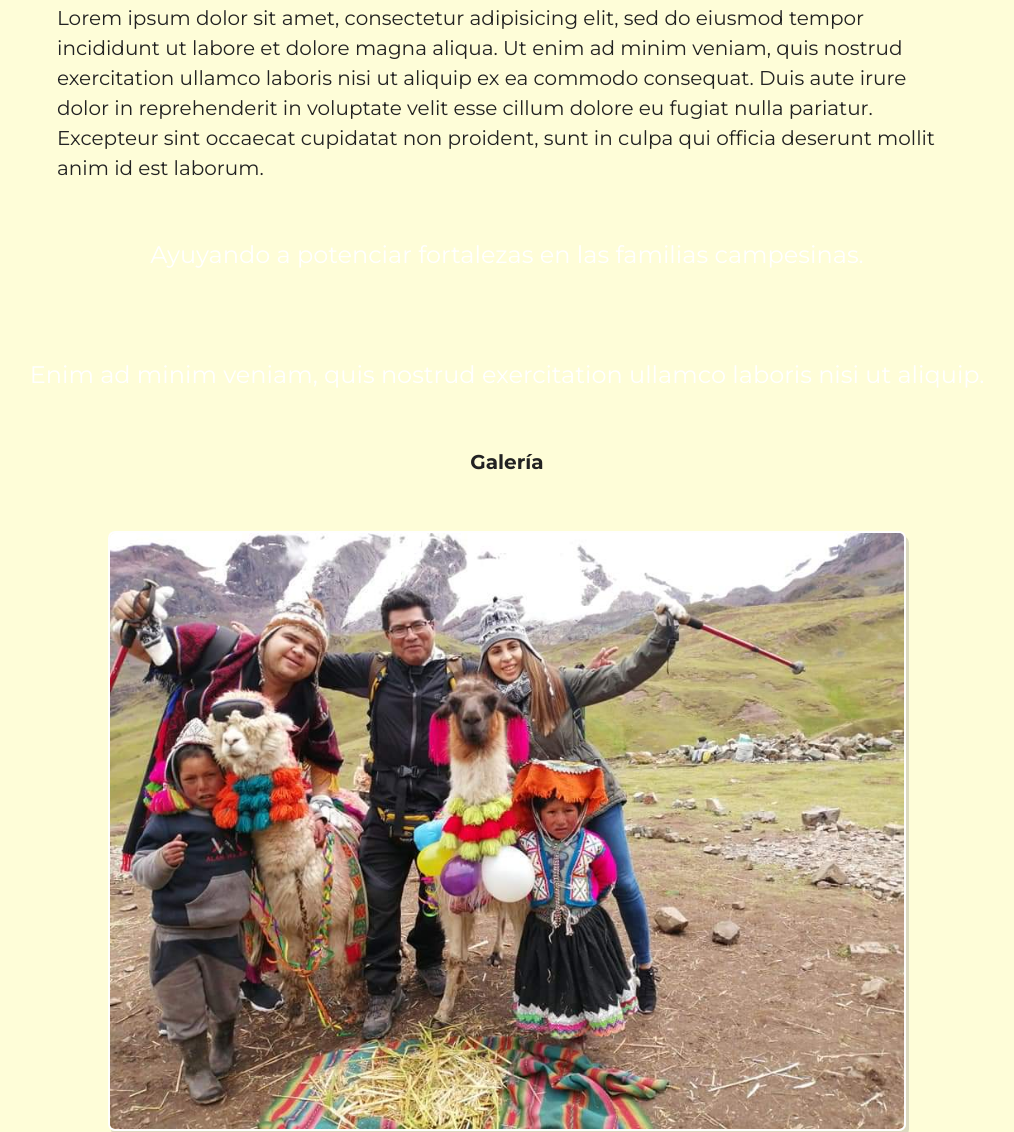
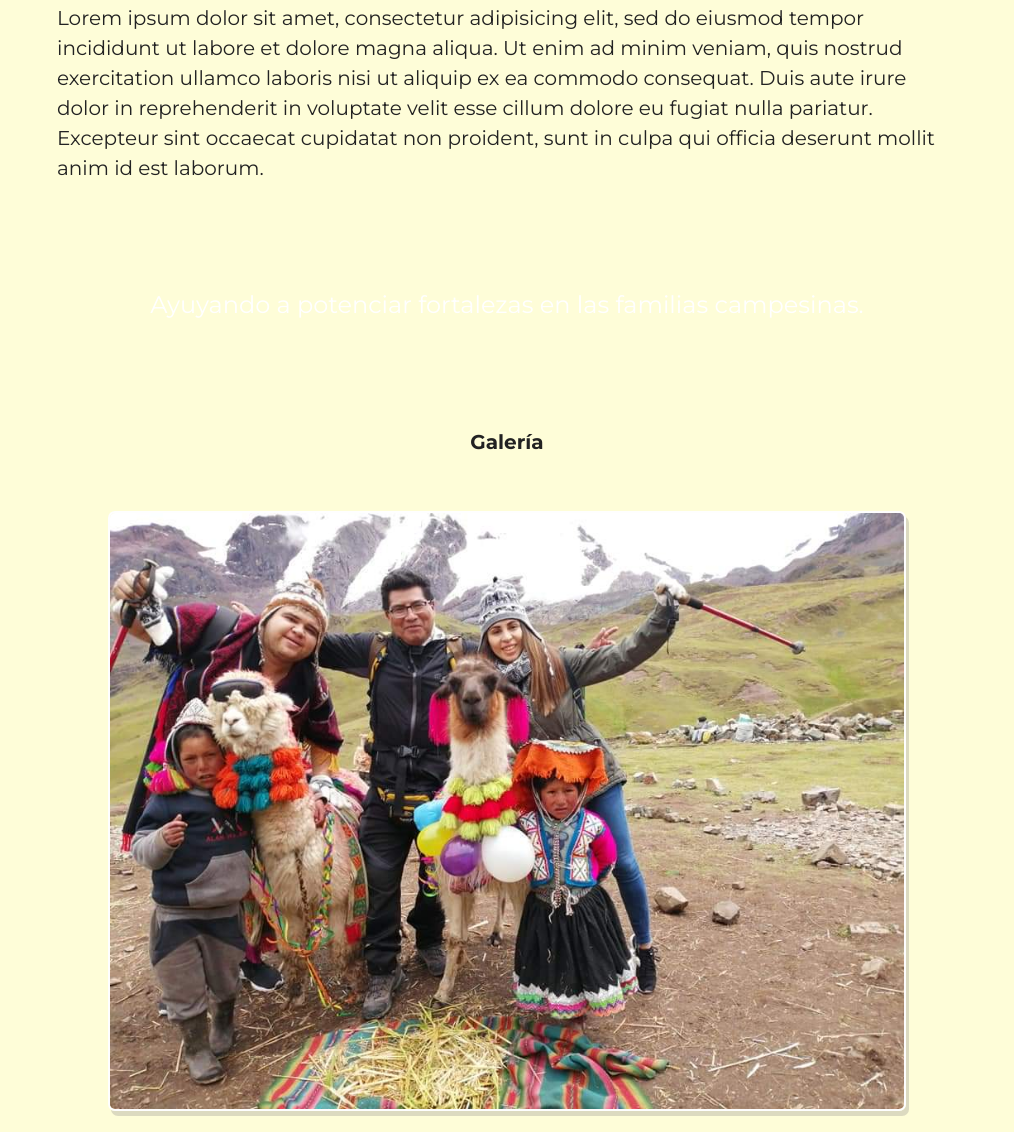
Before and after one commit to id152431/yuyaysonqoywan, a website built with Parcel: page index.html in a window 1280 px wide. Shown: the part 640-1772 px from the top of the page, without its empty margins (133-1147 px from the left). Built offline with nearby package versions, Linux system fonts and the light colour scheme.

Commit message:
updated index.html, main.css

```diff
--- a/css/main.css
+++ b/css/main.css
@@ -246,7 +246,7 @@ textarea {
    .info-parallax p {
       font-size: 2.4rem;
       color: #ffffff;
-      padding: 3rem 0;
+      padding: 8rem 0;
    }
 
    /* footer */
--- a/index.html
+++ b/index.html
@@ -51,10 +51,11 @@
           </div>
         </div><!-- .top-bar -->
       </div><!-- .container -->
-    </div>
+    </div><!-- .site-header -->
+  </header>
 
-  </header>
   <main>
+
 		     <div class="container main-container">
 		       <h1 class="center-text">Nosotros</h1>
 		       <p>Lorem ipsum dolor sit amet, consectetur adipisicing elit, sed do eiusmod tempor incididunt ut labore et dolore magna aliqua. Ut enim ad minim veniam, quis nostrud exercitation ullamco laboris nisi ut aliquip ex ea commodo consequat. Duis aute
@@ -69,7 +70,6 @@
             <div class="container info-parallax">
                <h1 class="center-text"></h1>
                <p class="center-text">Ayuyando a potenciar fortalezas en las familias campesinas.</p>
-               <p class="center-text">Enim ad minim veniam, quis nostrud exercitation ullamco laboris nisi ut aliquip.</p>
             </div>
          </div>
 
@@ -92,7 +92,6 @@
           <div class="container info-parallax">
              <h1 class="center-text"></h1>
              <p class="center-text">Cambiando el mundo, una familia a la vez.</p>
-             <p class="center-text">Ullamco laboris nisi ut aliquip ex ea commodo consequat.</p>
           </div>
        </div>
 
```
